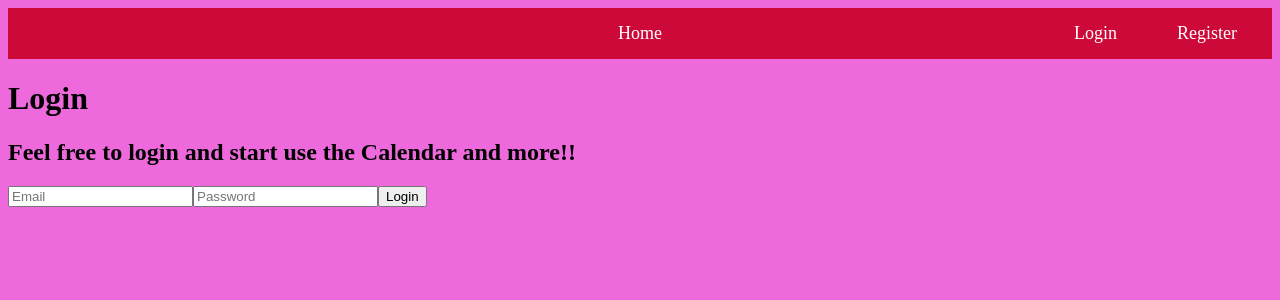
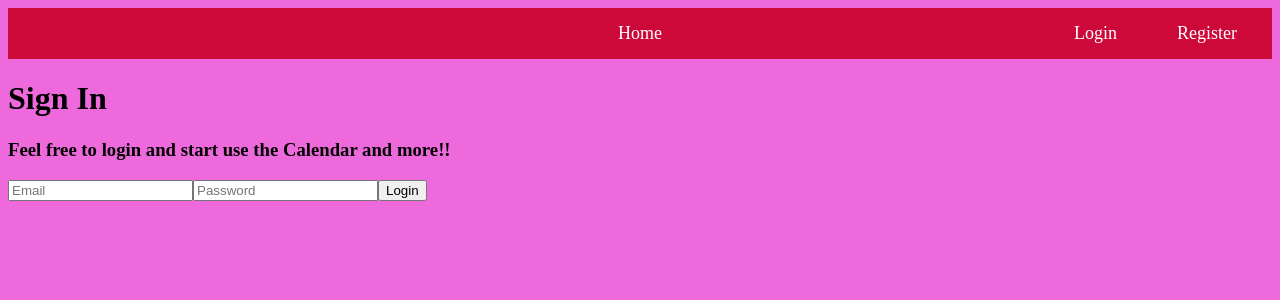
Before and after one commit to TwiceG/calendarling, a React (Vite) app: page /login in a window 1280 px wide. Shown: the top 300 px of the page. Built offline with nearby package versions, Linux system fonts and the light colour scheme; no server answers.

Commit message:
adjust the layout on login/register

```diff
--- a/src/components/Loginform.jsx
+++ b/src/components/Loginform.jsx
@@ -53,9 +53,10 @@ const LoginForm = () => {
 
     return (
         <div>
+            <div className='form-container'>
                 <form onSubmit={handleLogin}>
-                <h1>Login</h1>
-                <h2>Feel free to login and start use the Calendar and more!!</h2>
+                    <h1 id='title'>Sign In</h1>
+                    <h3>Feel free to login and start use the Calendar and more!!</h3>
 
                     {loginError && <p style={{ color: 'red' }}>{loginError}</p>}
 
@@ -66,6 +67,7 @@ const LoginForm = () => {
                 </form>
                 {/* <Link to={'/password-recovery'} >Forgot your password?</Link> */}
             </div>
+        </div>
     );
 };
 
--- a/src/components/RegistrationForm.jsx
+++ b/src/components/RegistrationForm.jsx
@@ -31,7 +31,11 @@ const RegisterForm = () => {
   };
 
   return (
+    <div>
+      <div className='form-container'>
         <form onSubmit={handleRegister}>
+          <h1>Create account</h1>
+          <h3>use your email for registration</h3>
           <Input type="text" placeholder="Name" minLength={6} title="Enter your name here" item={name} setItem={setName} />
           <Input type="email" placeholder="Email" title="Enter your email here" item={email} setItem={setEmail} />
           <Input
@@ -54,6 +58,8 @@ const RegisterForm = () => {
           {error && <p style={{ color: 'red' }}>{error}</p>}
           <button type="submit">Register</button>
         </form>
+      </div>
+    </div>
   );
 };
 
```
Lines whose indentation alone changed are shown as unchanged.
